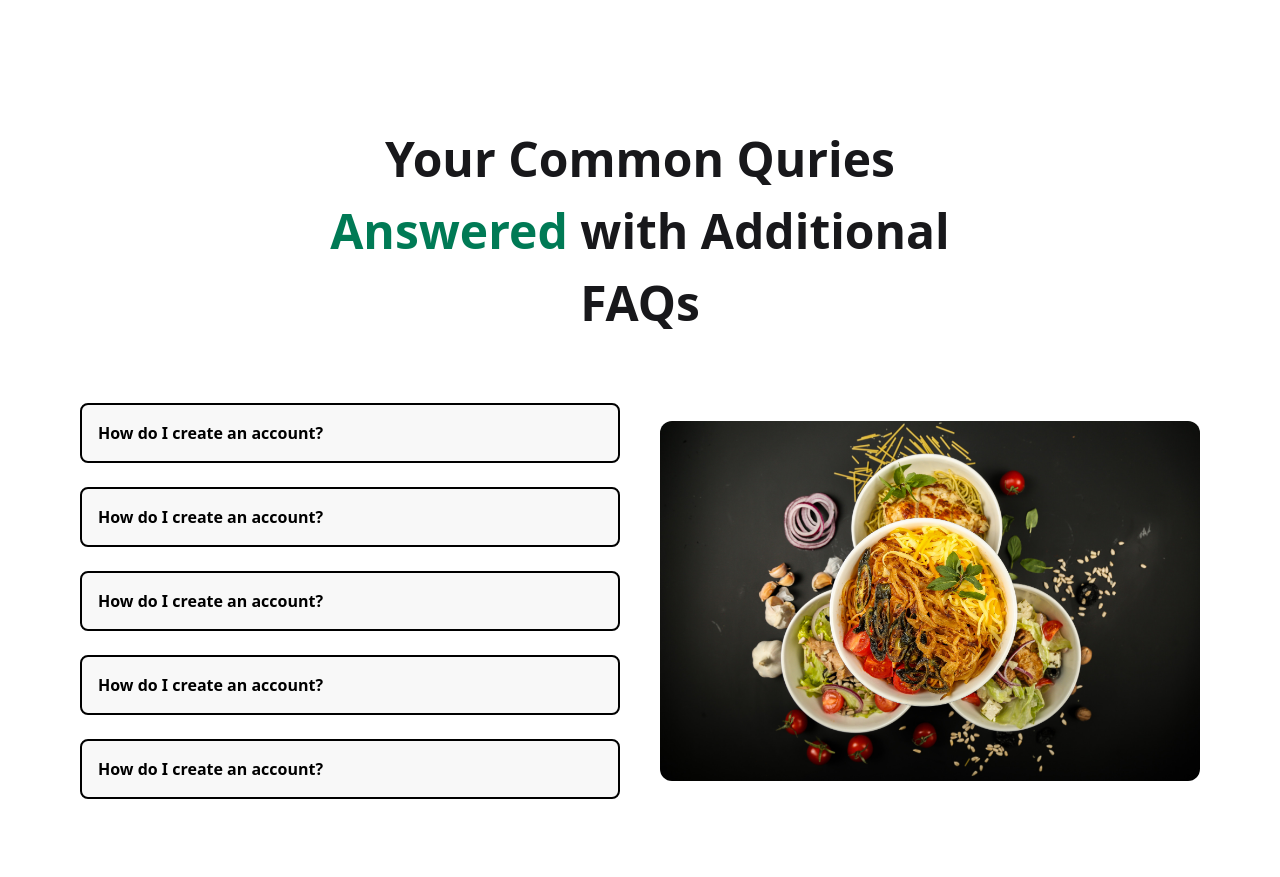
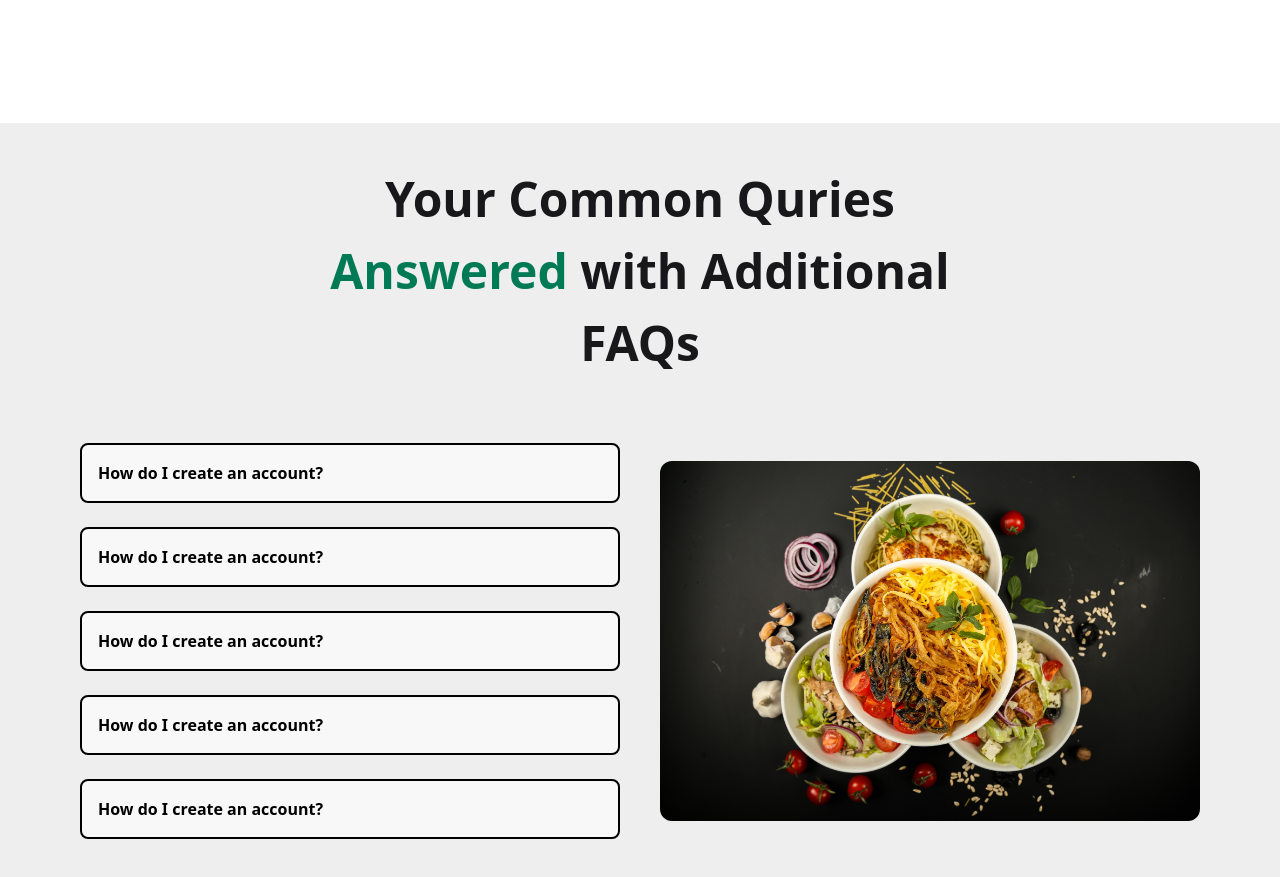
Before and after one commit to Myself-Ashish-Sarker/Food., a React (Vite) app in the folder client/: page /contact in a window 1280 px wide. Shown: the part 1040-1917 px from the top of the page. Before the commit the page ends 1839 px from the top, so only its background shows below. Built offline with nearby package versions, Linux system fonts and the light colour scheme.

Commit message:
slight changes in FAQ section

```diff
--- a/client/src/components/ContactBox.jsx
+++ b/client/src/components/ContactBox.jsx
@@ -2,7 +2,7 @@ import { FaAddressBook, FaClock, FaMobile } from "react-icons/fa";
 import { MdEmail } from "react-icons/md";
 const ContactBox = () => {
     return (
-        <div>
+        <div className="">
             <div className="flex flex-col lg:flex-row justify-between px-3 md:px-20 lg:px-50 mt-24 py-2 ">
                 <div>
                     <h1 className="text-4xl lg:text-5xl text-emerald-700 font-black">Get In Touch</h1>
--- a/client/src/components/Faq.jsx
+++ b/client/src/components/Faq.jsx
@@ -3,7 +3,8 @@ import faq from '../assets/faq-bg.jpg'
 const Faq = () => {
     return (
         <>
-            <div className="mt-50 flex justify-center">
+            <div className="mt-50 bg-base-300 py-10">
+                <div className=" flex justify-center ">
                     <h1 className="text-left lg:text-center px-4 lg:px-0 font-bold text-5xl/18 w-auto max-w-180">Your Common Quries <span className="text-emerald-700">Answered</span> with Additional FAQs</h1>
                 </div>
 
@@ -83,6 +84,7 @@ const Faq = () => {
 
                     </div>
                 </div>
+            </div>
 
         </>
     );
```
Lines whose indentation alone changed are shown as unchanged.
